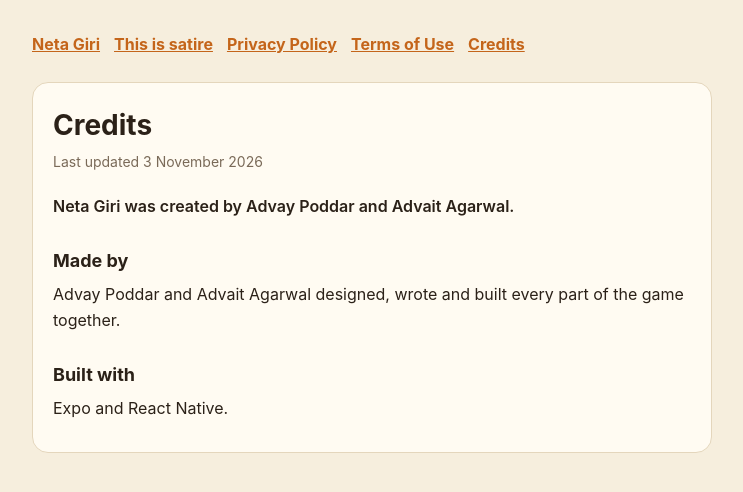
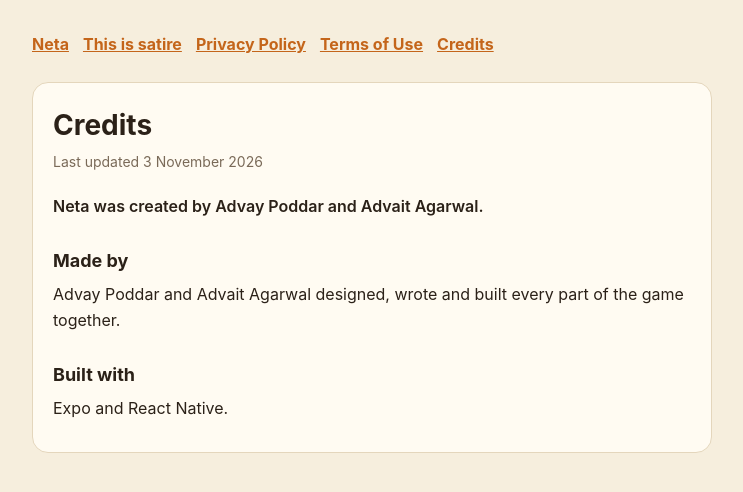
Before and after one commit to killerT477/neta-live, a plain HTML site: page credits.html in a window 1280 px wide. Shown: the whole page, without its empty margins (268-1011 px from the left). Drawn offline with Linux system fonts and the light colour scheme.

Commit message:
Update credits.html: rename to Neta, new contact email

```diff
--- a/credits.html
+++ b/credits.html
@@ -1,6 +1,6 @@
 <!doctype html>
 <html lang="en"><head><meta charset="utf-8"><meta name="viewport" content="width=device-width,initial-scale=1">
-<title>Credits · Neta Giri</title>
+<title>Credits · Neta</title>
 <style>
 :root{--bg:#F6EEDD;--card:#FFFBF2;--ink:#2B2118;--sub:#7A6A58;--line:#E4D6BC;--acc:#C4651A}
 @media (prefers-color-scheme:dark){:root{--bg:#17130F;--card:#221C16;--ink:#F3E9D8;--sub:#B5A58F;--line:#3A3027;--acc:#E08A3C}}
@@ -11,9 +11,9 @@ a{color:var(--acc)} h1{font-size:28px;margin:0 0 4px} h2{font-size:18px;margin:2
 .meta{color:var(--sub);font-size:14px;margin:0 0 20px} .intro{font-weight:600}
 p{margin:0 0 10px} .card{background:var(--card);border:1px solid var(--line);border-radius:16px;padding:20px}
 </style></head><body><main>
-<nav><a href="index.html">Neta Giri</a><a href="satire.html">This is satire</a><a href="privacy.html">Privacy Policy</a><a href="terms.html">Terms of Use</a><a href="credits.html">Credits</a></nav>
+<nav><a href="index.html">Neta</a><a href="satire.html">This is satire</a><a href="privacy.html">Privacy Policy</a><a href="terms.html">Terms of Use</a><a href="credits.html">Credits</a></nav>
 <div class="card"><h1>Credits</h1><p class="meta">Last updated 3 November 2026</p>
-<p class="intro">Neta Giri was created by Advay Poddar and Advait Agarwal.</p>
+<p class="intro">Neta was created by Advay Poddar and Advait Agarwal.</p>
 <h2>Made by</h2>
 <p>Advay Poddar and Advait Agarwal designed, wrote and built every part of the game together.</p>
 <h2>Built with</h2>
```
